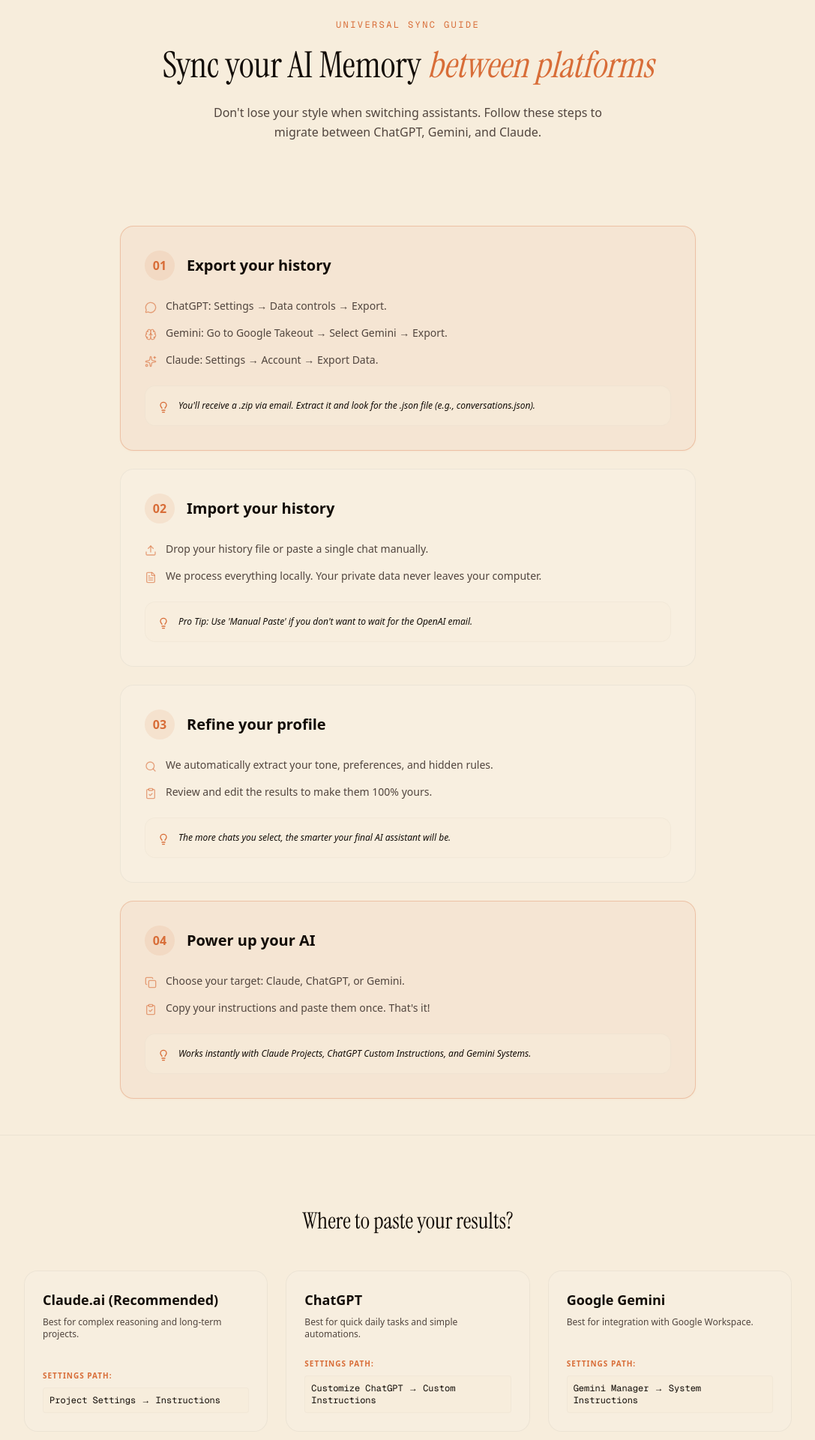
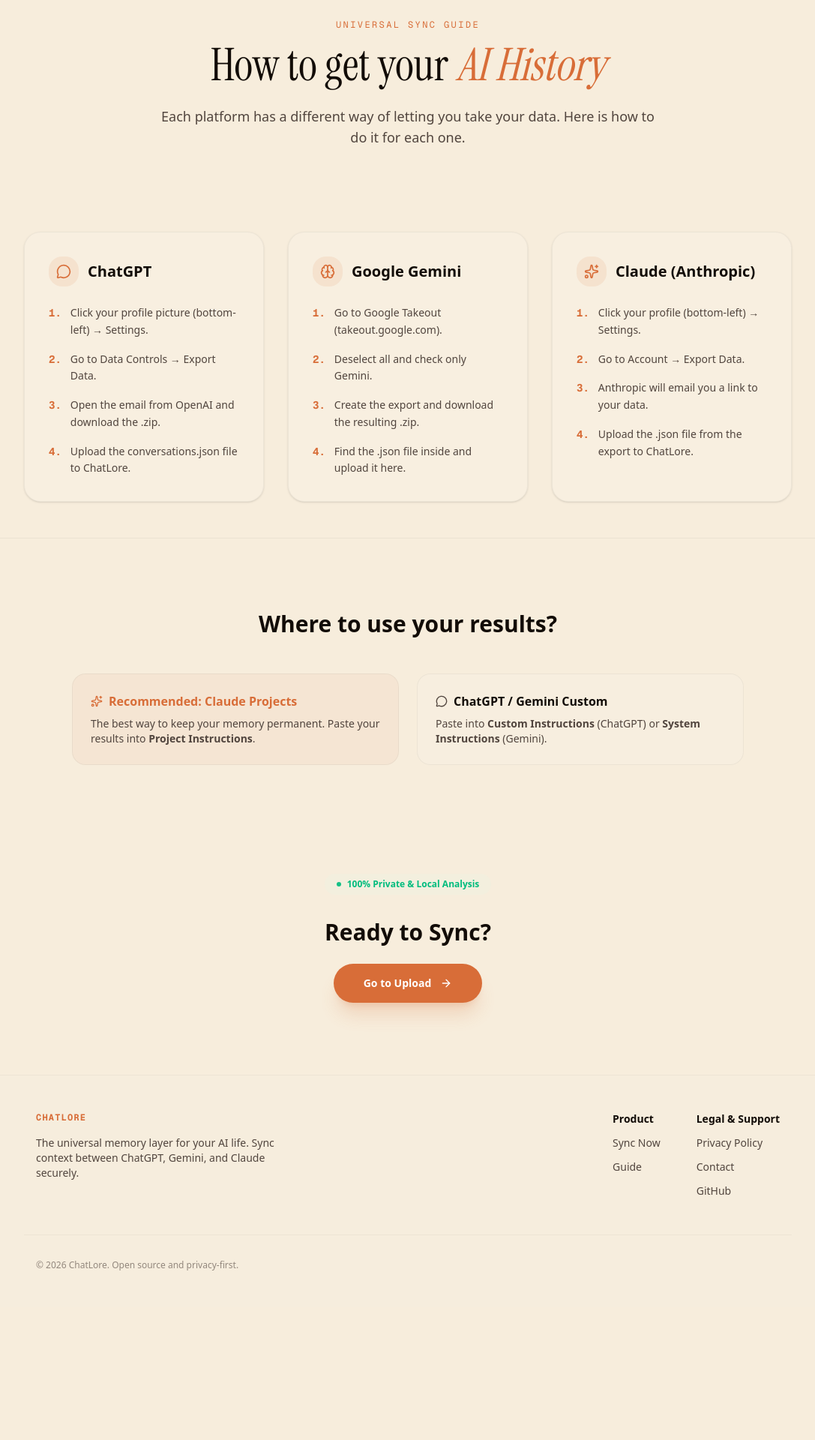
Before and after one commit to MarinaBrau/chatlore, a Next.js app: page /guide in a window 1280 px wide. Shown: the part 160-2080 px from the top of the page at 75% size, without its empty margins (96-1183 px from the left). After the commit the page ends 1903 px from the top, so only its background shows below. Built offline with nearby package versions, Linux system fonts and the light colour scheme.

Commit message:
docs: complete universal guide with export instructions for ChatGPT, Gemini, and Assistant

```diff
--- a/src/app/guide/page.tsx
+++ b/src/app/guide/page.tsx
@@ -6,19 +6,17 @@
   ArrowRight,
   Download,
   FileText,
-  Settings,
   Upload,
   Search,
   Copy,
   ClipboardCheck,
   Lightbulb,
-  FolderOpen,
   MessageCircle,
   Brain,
   Sparkles,
+  ExternalLink,
 } from "lucide-react";
 
-/* ── animation variants ── */
 const stagger = {
   hidden: {},
   visible: {
@@ -38,190 +36,125 @@
   },
 };
 
-/* ── Universal steps ── */
-const steps = [
+const exportGuides = [
   {
-    id: "export",
-    num: "01",
-    icon: Download,
-    title: "Export your history",
-    accent: true,
-    substeps: [
-      { icon: MessageCircle, text: "ChatGPT: Settings \u2192 Data controls \u2192 Export." },
-      { icon: Brain, text: "Gemini: Go to Google Takeout \u2192 Select Gemini \u2192 Export." },
-      { icon: Sparkles, text: "Claude: Settings \u2192 Account \u2192 Export Data." },
-    ],
-    tip: "You'll receive a .zip via email. Extract it and look for the .json file (e.g., conversations.json).",
+    ai: "ChatGPT",
+    icon: MessageCircle,
+    steps: [
+      "Click your profile picture (bottom-left) \u2192 Settings.",
+      "Go to Data Controls \u2192 Export Data.",
+      "Open the email from OpenAI and download the .zip.",
+      "Upload the conversations.json file to ChatLore."
+    ]
   },
   {
-    id: "upload",
-    num: "02",
-    icon: Upload,
-    title: "Import your history",
-    substeps: [
-      { icon: Upload, text: "Drop your history file or paste a single chat manually." },
-      { icon: FileText, text: "We process everything locally. Your private data never leaves your computer." },
-    ],
-    tip: "Pro Tip: Use 'Manual Paste' if you don't want to wait for the OpenAI email.",
+    ai: "Google Gemini",
+    icon: Brain,
+    steps: [
+      "Go to Google Takeout (takeout.google.com).",
+      "Deselect all and check only Gemini.",
+      "Create the export and download the resulting .zip.",
+      "Find the .json file inside and upload it here."
+    ]
   },
   {
-    id: "select",
-    num: "03",
-    icon: Search,
-    title: "Refine your profile",
-    substeps: [
-      { icon: Search, text: "We automatically extract your tone, preferences, and hidden rules." },
-      { icon: ClipboardCheck, text: "Review and edit the results to make them 100% yours." },
-    ],
-    tip: "The more chats you select, the smarter your final AI assistant will be.",
-  },
-  {
-    id: "use",
-    num: "04",
-    icon: Copy,
-    title: "Power up your AI",
-    accent: true,
-    substeps: [
-      { icon: Copy, text: "Choose your target: Claude, ChatGPT, or Gemini." },
-      { icon: ClipboardCheck, text: "Copy your instructions and paste them once. That's it!" },
-    ],
-    tip: "Works instantly with Claude Projects, ChatGPT Custom Instructions, and Gemini Systems.",
-  },
-];
-
-const targetAIs = [
-  {
-    title: "Claude.ai (Recommended)",
-    description: "Best for complex reasoning and long-term projects.",
-    where: "Project Settings \u2192 Instructions",
-  },
-  {
-    title: "ChatGPT",
-    description: "Best for quick daily tasks and simple automations.",
-    where: "Customize ChatGPT \u2192 Custom Instructions",
-  },
-  {
-    title: "Google Gemini",
-    description: "Best for integration with Google Workspace.",
-    where: "Gemini Manager \u2192 System Instructions",
-  },
+    ai: "Claude (Anthropic)",
+    icon: Sparkles,
+    steps: [
+      "Click your profile (bottom-left) \u2192 Settings.",
+      "Go to Account \u2192 Export Data.",
+      "Anthropic will email you a link to your data.",
+      "Upload the .json file from the export to ChatLore."
+    ]
+  }
 ];
 
 export default function GuidePage() {
   return (
     <div className="relative">
-      {/* ── Hero ── */}
-      <section className="px-4 pb-16 pt-24 sm:pt-32">
-        <motion.div
-          variants={stagger}
-          initial="hidden"
-          animate="visible"
-          className="mx-auto max-w-3xl text-center"
-        >
-          <motion.p
-            variants={fadeSlide}
-            className="mb-4 font-mono text-xs uppercase tracking-[0.2em] text-amber"
-          >
+      <section className="px-4 pb-16 pt-24 sm:pt-32 text-center">
+        <motion.div variants={stagger} initial="hidden" animate="visible" className="mx-auto max-w-3xl">
+          <motion.p variants={fadeSlide} className="mb-4 font-mono text-xs uppercase tracking-[0.2em] text-amber">
             Universal Sync Guide
           </motion.p>
-          <motion.h1
-            variants={fadeSlide}
-            className="font-[family-name:var(--font-display)] text-4xl leading-tight sm:text-5xl"
-          >
-            Sync your AI Memory <span className="italic text-amber">between platforms</span>
+          <motion.h1 variants={fadeSlide} className="font-[family-name:var(--font-display)] text-4xl sm:text-5xl lg:text-6xl">
+            How to get your <span className="italic text-amber">AI History</span>
           </motion.h1>
-          <motion.p
-            variants={fadeSlide}
-            className="mx-auto mt-5 max-w-xl text-base leading-relaxed text-muted-foreground"
-          >
-            Don&apos;t lose your style when switching assistants. Follow these steps to migrate between ChatGPT, Gemini, and Claude.
-          </motion.p>
+          <p className="mt-6 text-muted-foreground text-lg max-w-2xl mx-auto">
+            Each platform has a different way of letting you take your data. Here is how to do it for each one.
+          </p>
         </motion.div>
       </section>
 
-      {/* ── Steps ── */}
+      {/* ── Export Guides Section ── */}
       <section className="px-4 py-12">
-        <div className="mx-auto max-w-3xl space-y-6">
-          {steps.map((step, i) => {
-            return (
+        <div className="mx-auto max-w-5xl grid gap-8 md:grid-cols-3">
+          {exportGuides.map((guide, i) => (
             <motion.div
-                key={step.num}
+              key={guide.ai}
               initial={{ opacity: 0, y: 20 }}
               whileInView={{ opacity: 1, y: 0 }}
               viewport={{ once: true }}
-                className={`rounded-2xl border p-8 ${
-                  step.accent ? "border-amber/30 bg-amber/5 shadow-sm shadow-amber/5" : "border-border/40 bg-card/30"
-                }`}
+              transition={{ delay: i * 0.1 }}
+              className="rounded-3xl border border-border/40 bg-card/30 p-8 flex flex-col shadow-sm"
             >
-                <div className="flex items-center gap-4 mb-6">
-                  <div className="flex size-10 items-center justify-center rounded-full bg-amber/10 text-amber font-bold">
-                    {step.num}
+              <div className="flex items-center gap-3 mb-6">
+                <div className="flex size-10 items-center justify-center rounded-2xl bg-amber/10 text-amber">
+                  <guide.icon className="size-5" />
                 </div>
-                  <h2 className="text-xl font-bold">{step.title}</h2>
+                <h2 className="text-xl font-bold">{guide.ai}</h2>
               </div>
-                <ul className="space-y-4">
-                  {step.substeps.map((sub, idx) => (
-                    <li key={idx} className="flex items-start gap-3 text-muted-foreground">
-                      <sub.icon className="mt-1 size-4 shrink-0 text-amber/60" />
-                      <span className="text-sm">{sub.text}</span>
+              <ul className="space-y-4 flex-1">
+                {guide.steps.map((step, idx) => (
+                  <li key={idx} className="flex gap-3 text-sm text-muted-foreground leading-relaxed">
+                    <span className="font-mono text-amber font-bold">{idx + 1}.</span>
+                    {step}
                   </li>
                 ))}
               </ul>
-                <div className="mt-6 flex items-start gap-3 rounded-xl bg-background/50 p-4 border border-border/20">
-                  <Lightbulb className="mt-1 size-4 shrink-0 text-amber" />
-                  <p className="text-xs italic leading-relaxed">{step.tip}</p>
-                </div>
             </motion.div>
-            );
-          })}
+          ))}
         </div>
       </section>
 
-      {/* ── Target AI Section ── */}
-      <section id="targets" className="border-t border-border/40 px-4 py-24">
-        <div className="mx-auto max-w-5xl">
-          <h2 className="mb-12 text-center font-[family-name:var(--font-display)] text-3xl">
-            Where to paste your results?
-          </h2>
-          <div className="grid gap-6 sm:grid-cols-3">
-            {targetAIs.map((target) => (
-              <div key={target.title} className="rounded-2xl border border-border/40 p-6 bg-card/20 flex flex-col">
-                <h3 className="text-lg font-bold mb-2">{target.title}</h3>
-                <p className="text-xs text-muted-foreground mb-6 flex-1">{target.description}</p>
-                <div className="mt-auto">
-                  <div className="text-[10px] uppercase tracking-widest text-amber font-bold mb-2">Settings Path:</div>
-                  <div className="text-xs font-mono bg-background p-2 rounded border border-border/20 break-words">
-                    {target.where}
+      {/* ── Final Usage Section ── */}
+      <section className="border-t border-border/40 px-4 py-24">
+        <div className="mx-auto max-w-4xl text-center">
+          <h2 className="text-3xl font-bold mb-12">Where to use your results?</h2>
+          <div className="grid gap-6 sm:grid-cols-2 text-left">
+            <div className="rounded-2xl border border-border/40 p-6 bg-amber/5 border-amber/20">
+              <h3 className="font-bold text-amber mb-2 flex items-center gap-2">
+                <Sparkles className="size-4" /> Recommended: Claude Projects
+              </h3>
+              <p className="text-sm text-muted-foreground">
+                The best way to keep your memory permanent. Paste your results into <strong>Project Instructions</strong>.
+              </p>
             </div>
+            <div className="rounded-2xl border border-border/40 p-6 bg-card/20">
+              <h3 className="font-bold mb-2 flex items-center gap-2">
+                <MessageCircle className="size-4 text-muted-foreground" /> ChatGPT / Gemini Custom
+              </h3>
+              <p className="text-sm text-muted-foreground">
+                Paste into <strong>Custom Instructions</strong> (ChatGPT) or <strong>System Instructions</strong> (Gemini).
+              </p>
             </div>
-              </div>
-            ))}
           </div>
         </div>
       </section>
 
-      {/* ── Privacy Note ── */}
-      <section id="privacy" className="px-4 py-12">
-        <div className="mx-auto max-w-3xl rounded-3xl border border-border/40 bg-muted/20 p-8 text-center">
-          <h2 className="text-xl font-bold mb-4">Your Privacy is our Priority</h2>
-          <p className="text-sm text-muted-foreground leading-relaxed">
-            ChatLore is a 100% client-side tool. This means your conversation files never leave your computer.
-            The analysis happens in your browser session and is forgotten as soon as you close the tab.
-            We do not have a database, and we do not store your personal information.
-          </p>
+      {/* ── Privacy & CTA ── */}
+      <section className="px-4 pb-24 pt-12">
+        <div className="mx-auto max-w-3xl text-center">
+          <div className="inline-flex items-center gap-2 rounded-full bg-emerald-100/10 px-4 py-1.5 text-xs font-semibold text-emerald-500 mb-8">
+            <div className="size-1.5 rounded-full bg-emerald-500 animate-pulse" />
+            100% Private & Local Analysis
           </div>
-      </section>
-
-      {/* ── Final CTA ── */}
-      <section className="border-t border-border/40 px-4 py-24">
-        <div className="mx-auto max-w-3xl text-center">
-          <h2 className="text-3xl font-bold mb-4 italic">Ready to Sync?</h2>
-          <p className="text-muted-foreground mb-8">Take your AI personality with you, anywhere.</p>
+          <h2 className="text-3xl font-bold mb-6">Ready to Sync?</h2>
           <Link
             href="/upload"
             className="group inline-flex items-center gap-3 rounded-full bg-amber px-10 py-4 text-sm font-bold text-white transition-all hover:bg-amber/90 shadow-xl shadow-amber/20"
           >
-            Start Now
+            Go to Upload
             <ArrowRight className="size-4" />
           </Link>
         </div>
```
Lines whose indentation alone changed are shown as unchanged.
